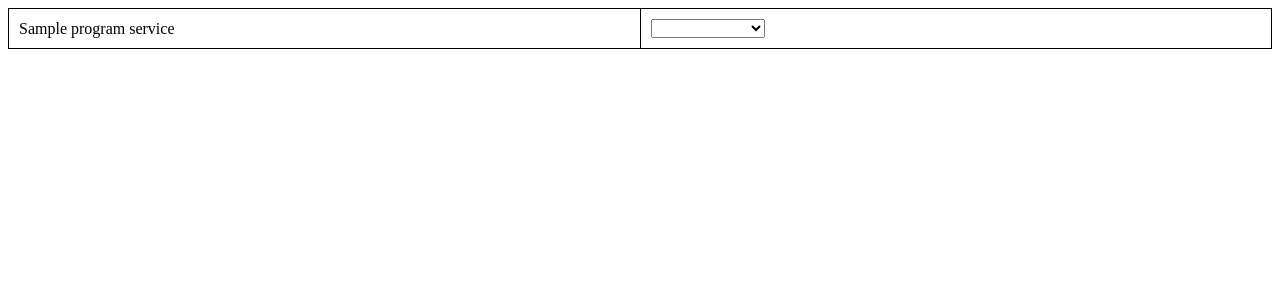
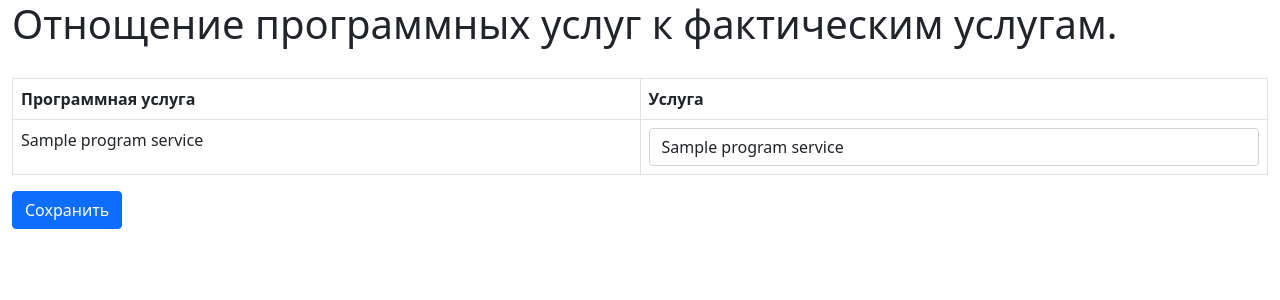
Before and after one commit to ierehon91/MFC, a Flask app: page /services in a window 1280 px wide. Shown: the top 300 px of the page. Run offline with Flask 2, Linux system fonts and the light colour scheme; a database or web service that is not in the repository returns one stand-in record (values such as "Sample title"); some libraries are stand-ins or nearby versions.

Commit message:
Дописана возможность через web менять отношение программных услуг к фактическим услугам. Требует рефакторинга

```diff
--- a/static/css/services.css
+++ b/static/css/services.css
@@ -1,18 +1,11 @@
-table {
-    width: 100%;
-    border-collapse: collapse;
+.table{
+    margin-top: 30px;
 }
 
-tr, td {
-    border: 1px solid black;
+.program_services_column {
+    width: 50%;
 }
 
-.program_services{
+.services_column {
     width: 50%;
-    padding: 10px;
 }
-
-.services{
-    width: 50%;
-    padding: 10px;
-}
--- a/templates/services.html
+++ b/templates/services.html
@@ -3,27 +3,37 @@
 <head>
     <meta charset="UTF-8">
     <title>Title</title>
+    <link href="https://cdn.jsdelivr.net/npm/bootstrap@5.0.1/dist/css/bootstrap.min.css" rel="stylesheet" integrity="sha384-+0n0xVW2eSR5OomGNYDnhzAbDsOXxcvSN1TPprVMTNDbiYZCxYbOOl7+AMvyTG2x" crossorigin="anonymous">
     <link type="text/css" href="{{url_for('static', filename='css/services.css')}}" rel="stylesheet">
 </head>
 <body>
-<form>
-    <table>
+<div class="container-xxl">
+    <h1>Отнощение программных услуг к фактическим услугам.</h1>
+    <form action="/services" method="POST">
+        <table class="table table-bordered">
+            <thead>
+                <th class="program_services_column">Программная услуга</th>
+                <th class="services_column">Услуга</th>
+            </thead>
             <tbody>
             {% for row in program_services %}
                 <tr>
                     <td class="program_services">{{row[0]}}</td>
                     <td class="services">
-                    <select name="{{row[1]}}">
-                        <option>{{row1}}</option>
+                        <input class="form-control" list="datalistOptions" name="{{row[2]}}" value="{%if row[1] != None %}{{row[1]}}{% endif %}">
+                        <datalist id="datalistOptions">
                             {% for service in services %}
-                            <option>{{service[0]}}</option>
+                                <option value="{{service[0]}}">
                             {% endfor %}
-                    </select>
+                        </datalist>
                     </td>
                 </tr>
             {% endfor %}
             </tbody>
         </table>
+        <button class="btn btn-primary" type="submit">Сохранить</button>
     </form>
+</div>
+<script src="https://cdn.jsdelivr.net/npm/bootstrap@5.0.1/dist/js/bootstrap.bundle.min.js" integrity="sha384-gtEjrD/SeCtmISkJkNUaaKMoLD0//ElJ19smozuHV6z3Iehds+3Ulb9Bn9Plx0x4" crossorigin="anonymous"></script>
 </body>
 </html>
--- a/test.py
+++ b/test.py
@@ -1,15 +1,16 @@
 import psycopg2
 import config
-from flask import Flask, render_template
+from flask import Flask, render_template, request
 
 
 def get_program_services_table():
     conn = psycopg2.connect(dbname=config.base_name, user=config.base_user,
                             password=config.base_password, host=config.base_host)
     cursor = conn.cursor()
-    sql_script = """SELECT program_services.program_service_name, services.service_name FROM program_services
+    sql_script = """SELECT program_services.program_service_name, services.service_name, program_services.program_service_id, services.service_id FROM program_services
                     LEFT JOIN services_program_services ON services_program_services.fk_program_service = program_services.program_service_id
-                    LEFT JOIN services ON services_program_services.fk_service = services.service_id;"""
+                    LEFT JOIN services ON services_program_services.fk_service = services.service_id
+                    ORDER BY services.service_name;"""
     cursor.execute(sql_script)
     program_services = cursor.fetchall()
     return program_services
@@ -24,11 +25,25 @@ def get_services_table():
     return cursor.fetchall()
 
 
+def set_services_program_services(data):
+    conn = psycopg2.connect(dbname=config.base_name, user=config.base_user,
+                            password=config.base_password, host=config.base_host)
+    cursor = conn.cursor()
+    sql_script_delete = """DELETE FROM services_program_services;"""
+    cursor.execute(sql_script_delete)
+    for p_service_id, service_name in data.items():
+        sql_script = f"""INSERT INTO services_program_services (fk_program_service, fk_service) VALUES ({p_service_id}, (SELECT service_id FROM services WHERE service_name = '{service_name}'))"""
+        cursor.execute(sql_script)
+    conn.commit()
+
+
 app = Flask(__name__)
 
 
-@app.route('/services')
+@app.route('/services', methods=["GET", "POST"])
 def services():
+    if request.method == 'POST':
+        set_services_program_services(request.form.to_dict())
     return render_template('services.html', program_services=get_program_services_table(),
                            services=get_services_table())
 
```
Lines whose indentation alone changed are shown as unchanged.
